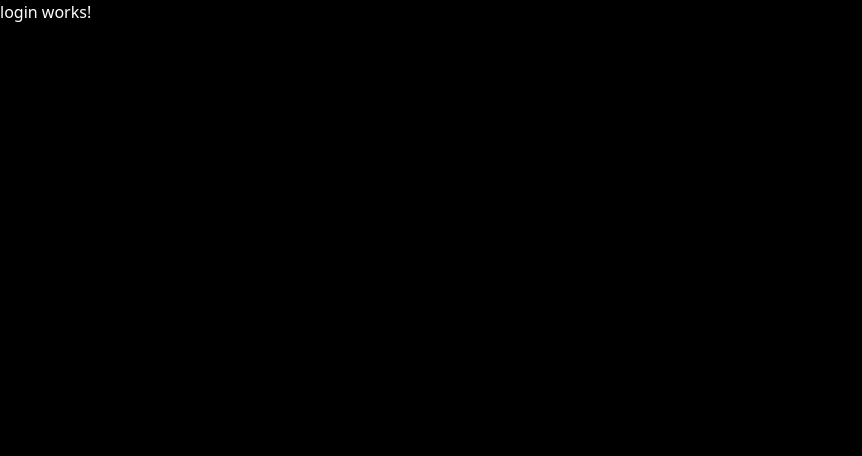
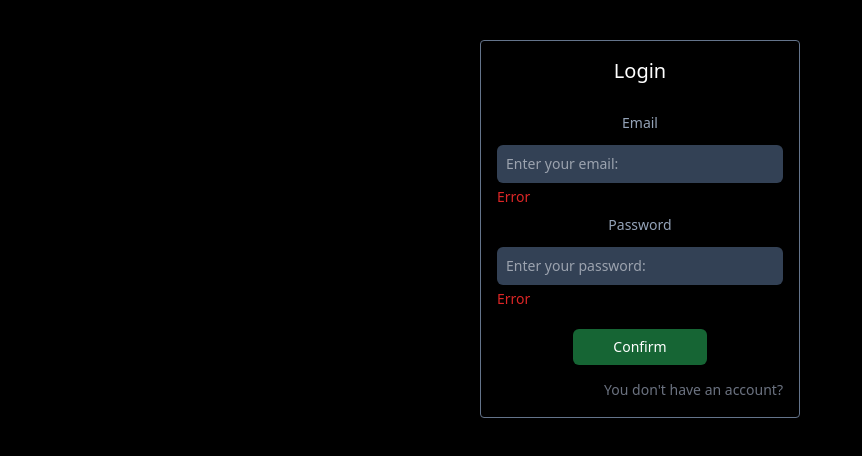
Before and after one commit to slukovkin/all4drive_shop_frontend, an Angular app: page / in a window 1280 px wide. Shown: the top 456 px of the page, without its empty margins (0-862 px from the left). Built offline with nearby package versions, Linux system fonts and the light colour scheme.

Commit message:
created auth forms

```diff
--- a/src/app/app.component.html
+++ b/src/app/app.component.html
@@ -1 +1,3 @@
-<router-outlet></router-outlet>
+<div class="grid text-center mt-10">
+  <router-outlet></router-outlet>
+</div>
--- a/src/app/modules/auth/login/login.component.html
+++ b/src/app/modules/auth/login/login.component.html
@@ -1 +1,26 @@
-<p>login works!</p>
+<form action="" class="flex flex-col w-1/4 mx-auto p-4 rounded border border-slate-500">
+  <h1 class="text-center text-xl">Login</h1>
+  <div class="flex flex-col mt-5">
+    <label for="email" class="text-slate-400 text-sm mt-2">Email</label>
+    <input type="email" id="email" class="input" placeholder="Enter your email:">
+  </div>
+  <div class="inline-flex #error_msg">
+    <span class="text-red-600 mt-1 text-sm">Error</span>
+  </div>
+  <div class="flex flex-col">
+    <label for="password" class="text-slate-400 text-sm mt-2">Password</label>
+    <input type="password" id="password" class="input" placeholder="Enter your password:">
+  </div>
+  <div class="inline-flex #error_msg">
+    <span class="text-red-600 mt-1 text-sm">Error</span>
+  </div>
+  <div class="flex items-center gap-4 mt-5 justify-center">
+    <button class="btn btn-green px-10">Confirm</button>
+    <!--    <button class="btn btn-red">Cancel</button>-->
+  </div>
+  <div class="flex flex-row mt-3 justify-end">
+    <span>
+      <a routerLink="registration" class="text-sm text-gray-500">You don't have an account?</a>
+    </span>
+  </div>
+</form>
--- a/src/app/modules/auth/registration/registration.component.html
+++ b/src/app/modules/auth/registration/registration.component.html
@@ -1 +1,33 @@
-<p>registration works!</p>
+<form action="" class="flex flex-col w-1/4 mx-auto p-4 rounded border border-slate-500">
+  <h1 class="text-center text-xl">Registration</h1>
+  <div class="flex flex-col mt-5">
+    <label for="email" class="text-slate-400 text-sm mt-2">Email</label>
+    <input type="email" id="email" class="input" placeholder="Enter your email:">
+  </div>
+  <div class="inline-flex #error_msg">
+    <span class="text-red-600 mt-1 text-sm">Error</span>
+  </div>
+  <div class="flex flex-col">
+    <label for="password" class="text-slate-400 text-sm mt-2">Password</label>
+    <input type="password" id="password" class="input" placeholder="Enter your password:">
+  </div>
+  <div class="inline-flex #error_msg">
+    <span class="text-red-600 mt-1 text-sm">Error</span>
+  </div>
+  <div class="flex flex-col">
+    <label for="confirm" class="text-slate-400 text-sm mt-2">Confirm password</label>
+    <input type="password" id="confirm" class="input" placeholder="Confirm your password:">
+  </div>
+  <div class="inline-flex #error_msg">
+    <span class="text-red-600 mt-1 text-sm">Error</span>
+  </div>
+  <div class="flex items-center gap-4 mt-5 justify-center">
+    <button class="btn btn-green px-10">Confirm</button>
+    <!--    <button class="btn btn-red">Cancel</button>-->
+  </div>
+  <div class="flex flex-row mt-3 justify-end">
+    <span>
+      <a routerLink="" class="text-sm text-gray-500">You have an account?</a>
+    </span>
+  </div>
+</form>
--- /dev/null
+++ b/src/app/shared/components/header/header.component.html
@@ -0,0 +1 @@
+<p>header works!</p>
--- a/src/styles.scss
+++ b/src/styles.scss
@@ -1,6 +1,12 @@
 @tailwind base;
 @tailwind components;
 @tailwind utilities;
+
+* {
+  margin: 0;
+  padding: 0;
+  box-sizing: border-box;
+}
 
 :root {
   --dark-color: #000000;
@@ -11,3 +17,24 @@ body {
   background-color: var(--dark-color);
   color: var(--light-color);
 }
+
+
+@layer components {
+  .input {
+    @apply mt-3 rounded-md text-sm border-transparent bg-slate-700 p-2 outline-none border focus:border-blue-500;
+  }
+
+  .btn {
+    @apply text-sm py-2 px-4 rounded-sm text-white transition-colors
+  }
+}
+
+@layer utilities {
+  .btn-green {
+    @apply bg-green-800 hover:bg-green-600 rounded-md
+  }
+
+  .btn-red {
+    @apply bg-red-600 hover:bg-red-700 rounded-md
+  }
+}
```
Also changed, not shown: src/app/modules/auth/login/login.component.ts (+5 -2 lines), src/app/modules/auth/registration/registration.component.ts (+5 -2 lines), src/app/shared/components/header/header.component.ts (added, +12 -0 lines), src/app/shared/components/header/header.component.scss (added).
